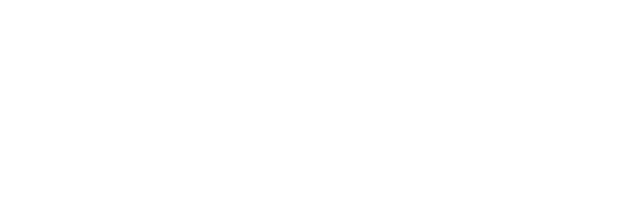
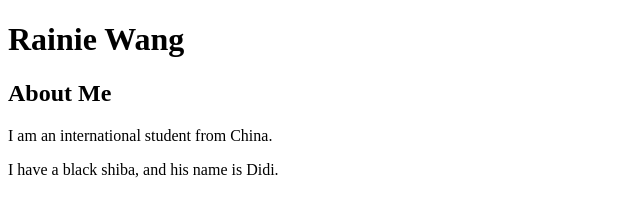
Before and after one commit to kexinw5-2037371/kexinw5-2037371.github.io, a plain HTML site: page tags.html in a window 1280 px wide. Shown: the whole page, without its empty margins (0-640 px from the left). Drawn offline with Linux system fonts and the light colour scheme.

Commit message:
Add files via upload

```diff
--- a/tags.html
+++ b/tags.html
@@ -4,6 +4,9 @@
         <title>Rainie's Website</title>
     </head>
     <body>
-        <h1></h1>
+        <h1>Rainie Wang</h1>
+        <h2>About Me</h2>
+        <p>I am an international student from China.</p>
+        <p>I have a black shiba, and his name is Didi.</p>
     </body>
 </html>
```
